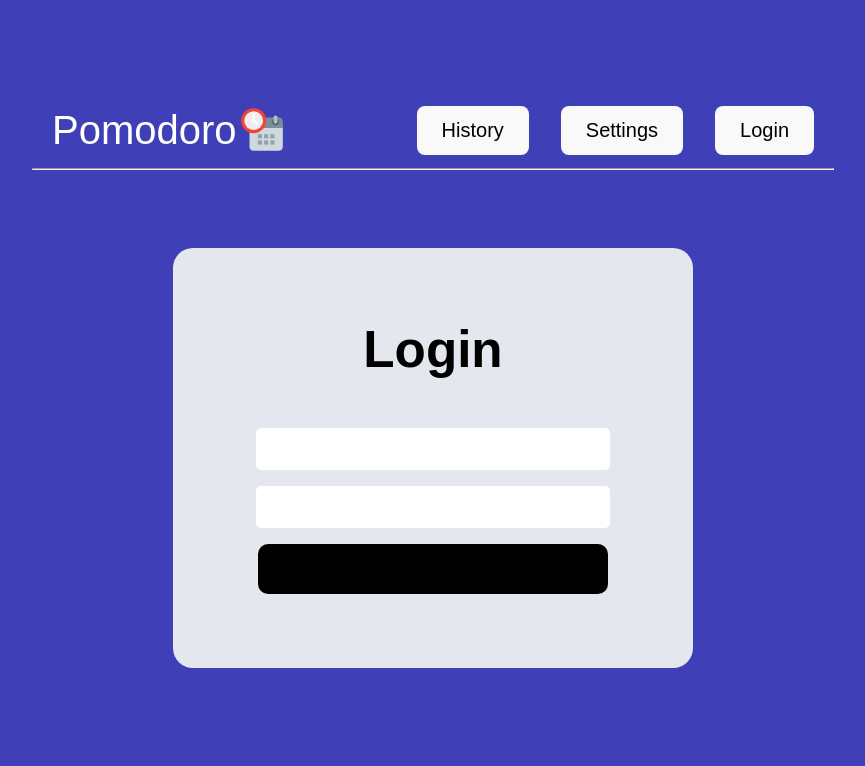
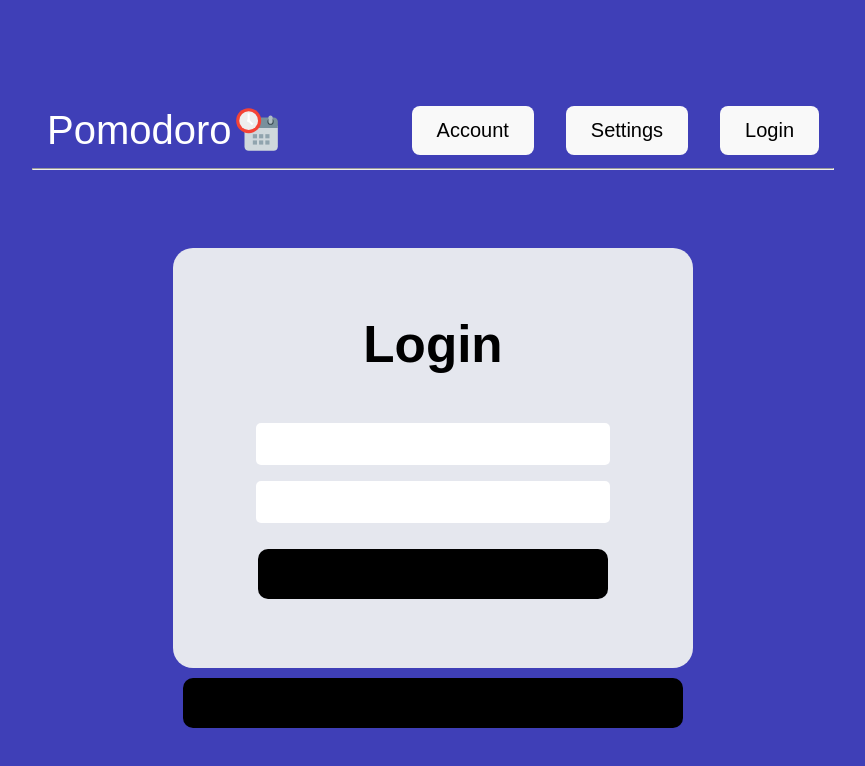
Before and after one commit to qwer030413/Pomodoro, a React (Vite) app in the folder PomodoroProject/vite-project/: page /pages/Login.ts in a window 1280 px wide. Shown: the top 766 px of the page, without its empty margins (207-1072 px from the left). Built offline with nearby package versions, Linux system fonts and the light colour scheme; a web font is replaced by a local one.

Commit message:
MAKE SIGNUP PAGE

```diff
--- a/PomodoroProject/vite-project/src/components/Login/Logincomp.tsx
+++ b/PomodoroProject/vite-project/src/components/Login/Logincomp.tsx
@@ -3,31 +3,35 @@ import SignInButton from '../buttons/SignInButton';
 import { useEffect, useState } from 'react';
 import {motion} from 'framer-motion'
 import Axios from 'axios'
+let signedIn = false;
+
 export default function LoginComp(){
     const [tempEmail, settempEmail] = useState("");
     const [tempPassword, settempPassword] = useState("");
     const [Email, setEmail] = useState("");
     const [Password, setPassword] = useState("");
     const [currentUser, setCurrentUser] = useState("");
+    const [userSignedIn, setUserSignedIn] = useState(false);
+
 
     function SignUserIn(event: { preventDefault: () => void; }){
         if((document.getElementById("emailval") as HTMLInputElement).value.trim() != '' || (document.getElementById("pwval") as HTMLInputElement).value.trim() != ''){
             setEmail(tempEmail);
             setPassword(tempPassword);
-            Axios.post('http://localhost:5172/login', {
+            Axios.post("http://localhost:5172/login", {
                 email: tempEmail,
                 password: tempPassword
-            }).then(() => {
             });
             setCurrentUser(tempEmail);
             (document.getElementById("emailval") as HTMLInputElement).value = "";
             (document.getElementById("pwval") as HTMLInputElement).value = "";
             event.preventDefault();
-
+            console.log(currentUser)
         }
 
 
     }
+
     useEffect(() => {
         console.log(currentUser)
       },[currentUser]);
@@ -40,11 +44,13 @@ export default function LoginComp(){
 
                 <input id = "emailval"type='email' className='SignIn' required= {true} onChange={(e) => settempEmail(e.target.value)}/>
                 <input id = "pwval" type='text' className='SignIn' required = {true} onChange={(e) => settempPassword(e.target.value)}/>
-                {SignInButton(SignUserIn)}
+                {SignInButton(SignUserIn, "Sign In")}
+
             </form>
 
 
         </div>
+        {SignInButton(SignUserIn, "Dont have an account? Sign Up")}
         </>
     );
 }
--- a/PomodoroProject/vite-project/src/components/Login/login.css
+++ b/PomodoroProject/vite-project/src/components/Login/login.css
@@ -28,7 +28,6 @@
 }
 .loginTitle{
     color: rgb(0, 0, 0);
-    font-weight: bold;
     margin-top: 0px;
 }
 .loginForm{
--- a/PomodoroProject/vite-project/src/components/Tabs/tabs.tsx
+++ b/PomodoroProject/vite-project/src/components/Tabs/tabs.tsx
@@ -6,7 +6,7 @@ import {motion} from 'framer-motion';
 import { useState } from "react";
 export default function Tabs(){
     let initialTabs = [
-        {id: 1, name: "History", address: "/pages/History.ts"},
+        {id: 1, name: "Account", address: "/pages/History.ts"},
         {id: 2, name: "Settings", address: "/pages/Settings.ts"},
         {id: 3, name: "Login", address: "/pages/Login.ts"}
     ]
--- a/PomodoroProject/vite-project/src/components/buttons/SignInButton.tsx
+++ b/PomodoroProject/vite-project/src/components/buttons/SignInButton.tsx
@@ -1,6 +1,6 @@
 import './buttons.css'
 import {motion} from 'framer-motion'
-export default function SignInButton(event:any){
+export default function SignInButton(event:any, value: string){
 
     return(
             <motion.input
@@ -14,7 +14,7 @@ export default function SignInButton(event:any){
              }}
             transition={{ type: "spring", stiffness: 400, damping: 17 }}
 
-            value={"Sign In"}
+            value={value}
             onClick={event}
 
             />
--- a/PomodoroProject/vite-project/src/components/buttons/buttons.css
+++ b/PomodoroProject/vite-project/src/components/buttons/buttons.css
@@ -55,8 +55,10 @@
 
 .SignInBtn{
     width: 70%;
+    max-width: 500px;
     height: 50px;
     background-color: black;
     border: none;
     border-radius: 10px;
+    margin-top: 10px;
 }
--- a/PomodoroProject/vite-project/src/pages/History.tsx
+++ b/PomodoroProject/vite-project/src/pages/History.tsx
@@ -4,7 +4,7 @@ export default function History(): ReactElement{
 
     return(
         <body>
-             <h1>History</h1>
+             <h1>Account</h1>
 
         </body>
         );
```
Also changed, not shown: PomodoroProject/vite-project/src/components/Tabs/animatedTabs.tsx (+0 -11 lines), 2 other files (tests, documents, lock files or other folders).
